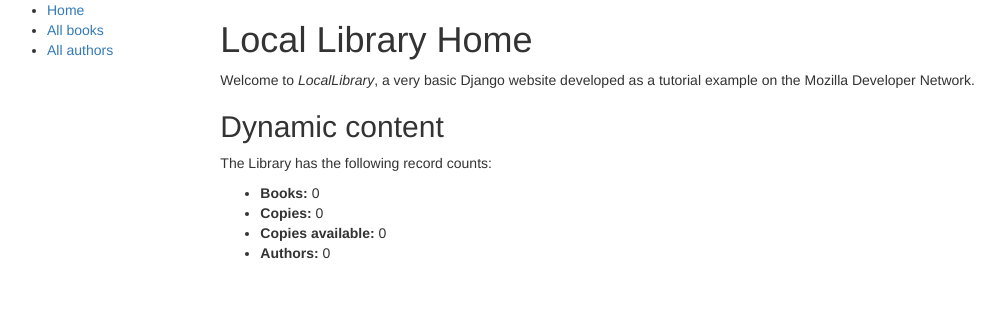
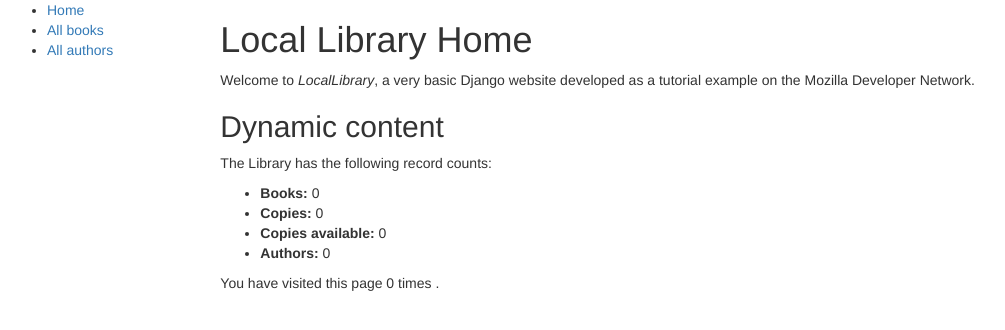
Before and after one commit to Narek12345/django-locallibrary, a Django app: page /catalog/ in a window 1280 px wide. Shown: the top 330 px of the page, without its empty margins (8-1013 px from the left). Run offline with Django 4.2, Linux system fonts and the light colour scheme; data that the repository does not hold is empty; some libraries are stand-ins or nearby versions.

Commit message:
Now the main template can show the number of visits to the user.

```diff
--- a/catalog/templates/index.html
+++ b/catalog/templates/index.html
@@ -16,4 +16,6 @@
 			<li><strong>Authors:</strong> {{ num_authors }} </li>
 		</ul>
 
+		<p>You have visited this page {{ num_visits }} {% if num_visits == 1 %} time {% else %} times {% endif %}.</p>
+
 {% endblock %}
--- a/catalog/views.py
+++ b/catalog/views.py
@@ -14,8 +14,12 @@ def index(request):
 	num_instances_available = BookInstance.objects.filter(status__exact='a').count()
 	num_authors = Author.objects.count()
 
+	# Количество посещений этого представления, подсчитанное в переменной сеанса.
+	num_visits = request.session.get('num_visits', 0)
+	request.session['num_visits'] = num_visits + 1
 
-	context={'num_books': num_books, 'num_instances': num_instances, 'num_instances_available': num_instances_available, 'num_authors': num_authors}
+
+	context={'num_books': num_books, 'num_instances': num_instances, 'num_instances_available': num_instances_available, 'num_authors': num_authors, 'num_visits': num_visits}
 
 	return render(request, 'index.html', context)
 
```
